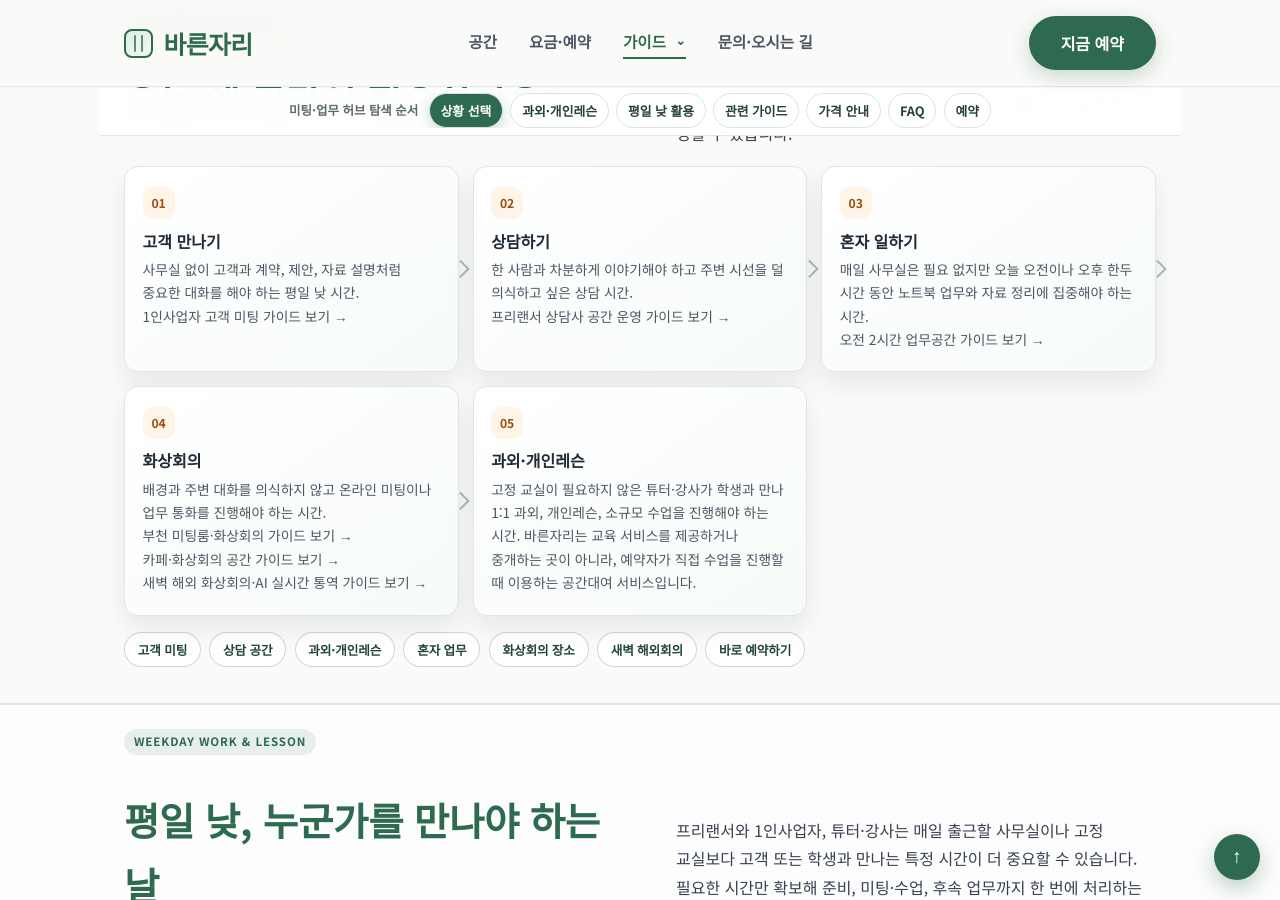
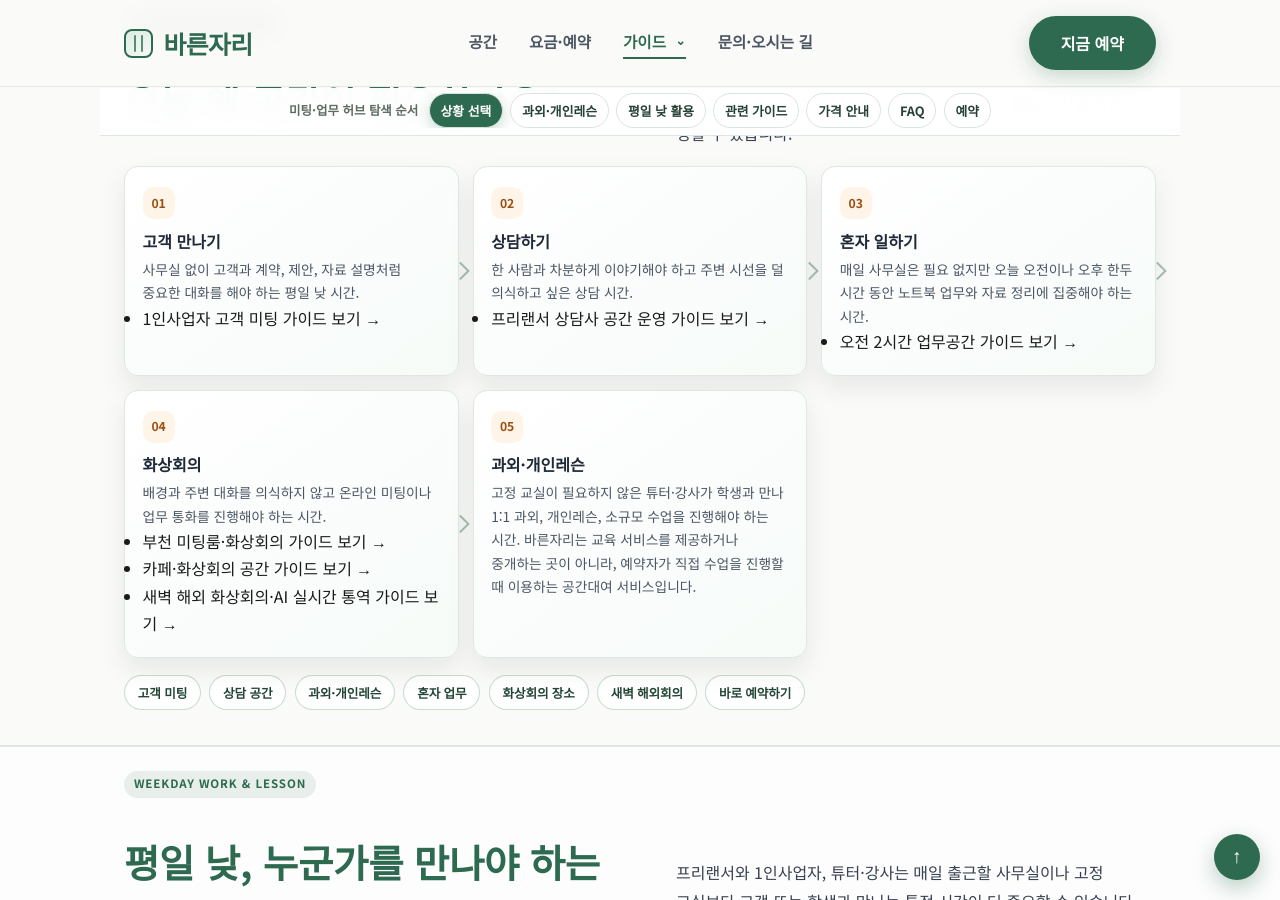
Before and after one commit to bareunspace/blog, a Jekyll site: the page built from meeting.html, in a window 1280 px wide and 900 px high, scrolled down 1008 px. Built offline with Jekyll 4.4.1, drawn with Linux system fonts in a browser that asks for light colours.

Commit message:
Use bullet lists for Situation Selector guide links

```diff
--- a/meeting.html
+++ b/meeting.html
@@ -80,27 +80,35 @@
           <span>01</span>
           <h2>고객 만나기</h2>
           <p>사무실 없이 고객과 계약, 제안, 자료 설명처럼 중요한 대화를 해야 하는 평일 낮 시간.</p>
-          <p><a href="/posts/solopreneur-client-meeting-space/">1인사업자 고객 미팅 가이드 보기 →</a></p>
+          <ul>
+            <li><a href="/posts/solopreneur-client-meeting-space/">1인사업자 고객 미팅 가이드 보기 →</a></li>
+          </ul>
         </article>
         <article class="guide-summary-card">
           <span>02</span>
           <h2>상담하기</h2>
           <p>한 사람과 차분하게 이야기해야 하고 주변 시선을 덜 의식하고 싶은 상담 시간.</p>
-          <p><a href="/posts/freelance-counselor-office/">프리랜서 상담사 공간 운영 가이드 보기 →</a></p>
+          <ul>
+            <li><a href="/posts/freelance-counselor-office/">프리랜서 상담사 공간 운영 가이드 보기 →</a></li>
+          </ul>
         </article>
         <article class="guide-summary-card">
           <span>03</span>
           <h2>혼자 일하기</h2>
           <p>매일 사무실은 필요 없지만 오늘 오전이나 오후 한두 시간 동안 노트북 업무와 자료 정리에 집중해야 하는 시간.</p>
-          <p><a href="/posts/weekday-morning-workspace/">오전 2시간 업무공간 가이드 보기 →</a></p>
+          <ul>
+            <li><a href="/posts/weekday-morning-workspace/">오전 2시간 업무공간 가이드 보기 →</a></li>
+          </ul>
         </article>
         <article class="guide-summary-card">
           <span>04</span>
           <h2>화상회의</h2>
           <p>배경과 주변 대화를 의식하지 않고 온라인 미팅이나 업무 통화를 진행해야 하는 시간.</p>
-          <p><a href="/posts/bucheon-meeting-room/">부천 미팅룸·화상회의 가이드 보기 →</a></p>
-          <p><a href="/posts/cafe-video-meeting-space/">카페·화상회의 공간 가이드 보기 →</a></p>
-          <p><a href="/posts/boston-early-morning-video-meeting/">새벽 해외 화상회의·AI 실시간 통역 가이드 보기 →</a></p>
+          <ul>
+            <li><a href="/posts/bucheon-meeting-room/">부천 미팅룸·화상회의 가이드 보기 →</a></li>
+            <li><a href="/posts/cafe-video-meeting-space/">카페·화상회의 공간 가이드 보기 →</a></li>
+            <li><a href="/posts/boston-early-morning-video-meeting/">새벽 해외 화상회의·AI 실시간 통역 가이드 보기 →</a></li>
+          </ul>
         </article>
         <article id="lesson-use-case" class="guide-summary-card">
           <span>05</span>
```
